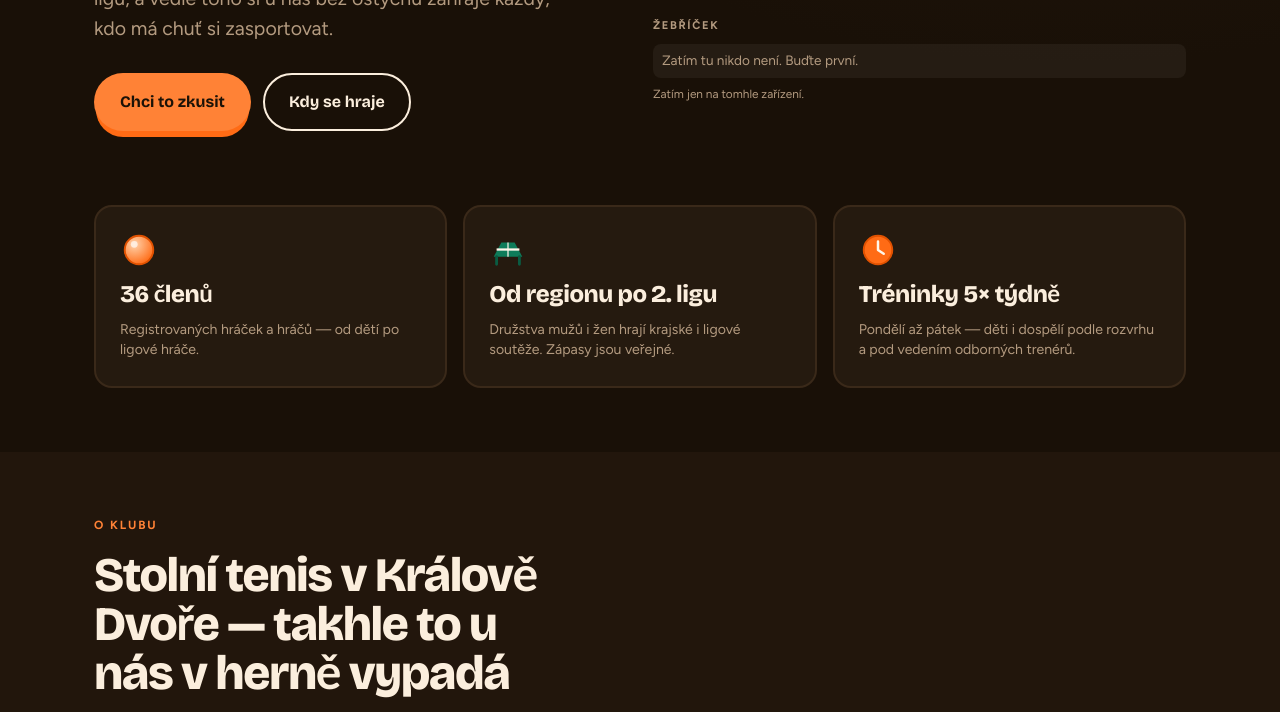
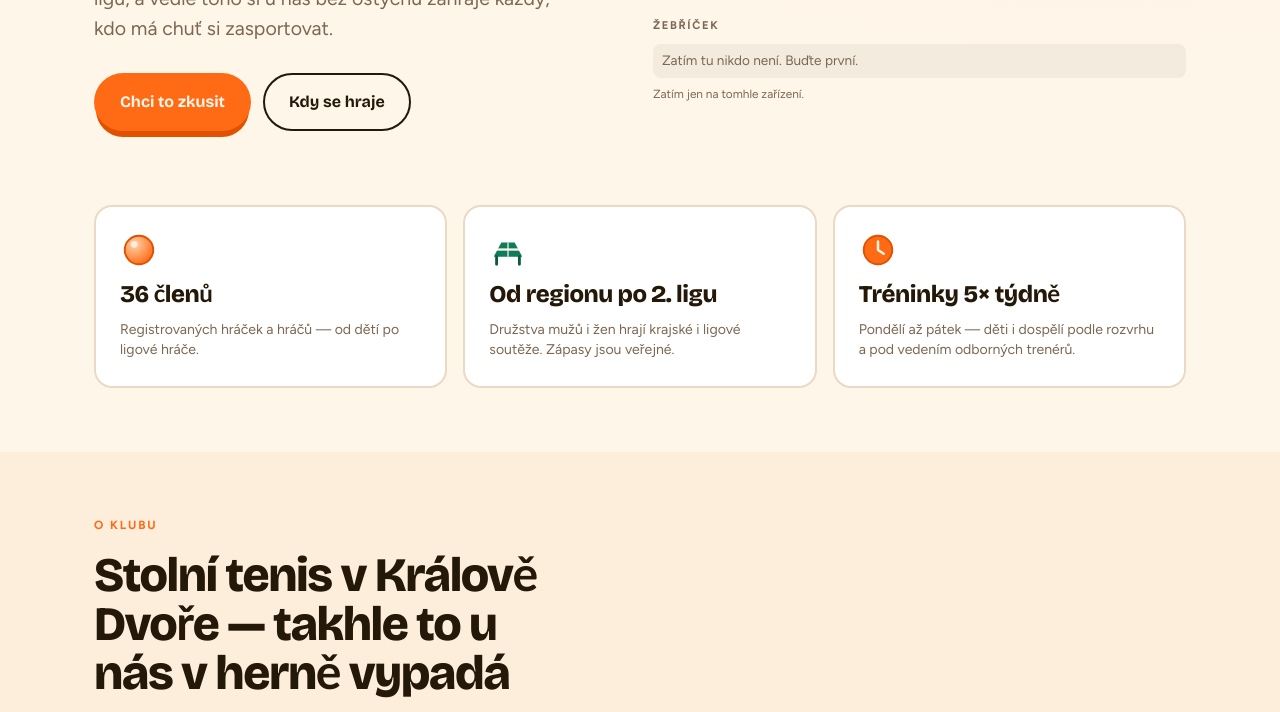
Before and after one commit to martinkasobkova-alt/Stollnitenis, a plain HTML site: page index.html in a window 1280 px wide. Shown: the part 509-1221 px from the top of the page. Drawn offline with nearby package versions, Linux system fonts and the dark colour scheme; no server answers.

Commit message:
Web se už nepřepíná do tmavého vzhledu podle telefonu
Web se dosud automaticky přebarvil do tmavé palety, když měl
návštěvník telefon/prohlížeč přepnutý do tmavého režimu — na webu
k tomu nikdy nebyl žádný přepínač, dělo se to čistě podle systémového
nastavení. Odstraněno na obou stránkách (index.html, metodika.html):
web teď vždy vypadá stejně, ve veselé světlé paletě.

Co-Authored-By: Claude Sonnet 5 <noreply@anthropic.com>

```diff
--- a/index.html
+++ b/index.html
@@ -78,24 +78,6 @@ var NASTAVENI = {
   --shell:1180px;
   --pad:clamp(18px,4.5vw,44px);
   --r:18px;
-}
-@media (prefers-color-scheme:dark){
-  :root:not([data-theme="light"]){
-    --paper:#191007;
-    --paper-2:#22160C;
-    --card:#251A0F;
-    --ink:#FBEEDD;
-    --muted:#B49B80;
-    --line:#3A2919;
-    --ball:#FF8236;
-    --ball-dark:#FF6B15;
-    --green:#159A70;
-    --green-deep:#0C6E51;
-    --rubber:#F0484B;
-    --on-dark:#FFF6EA;
-    --on-dark-muted:#A9CFBE;
-    --btn-ink:#1B1207;
-  }
 }
 :root[data-theme="dark"]{
   --paper:#191007;
```
Also changed, not shown: metodika.html (+0 -8 lines).
